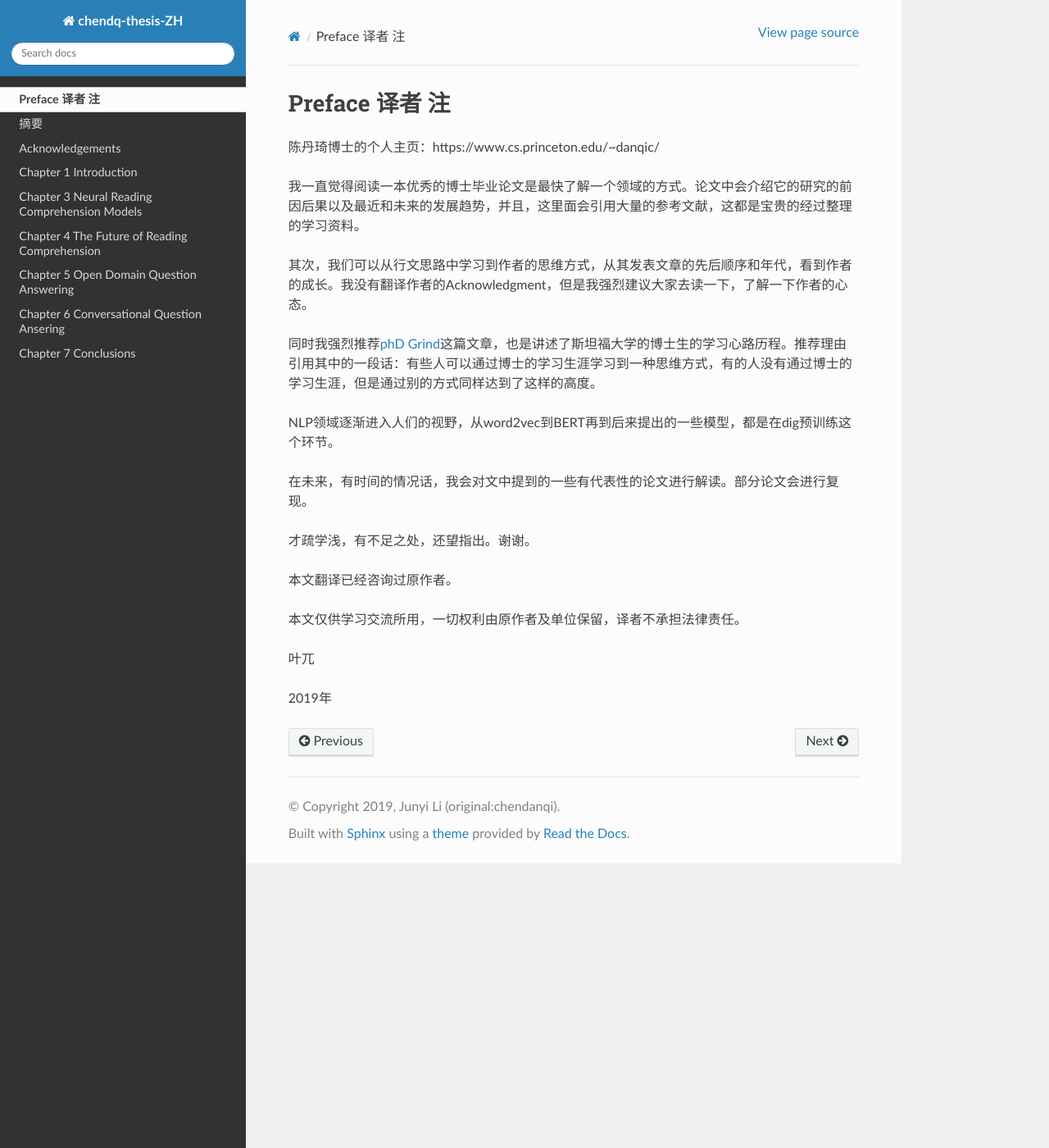
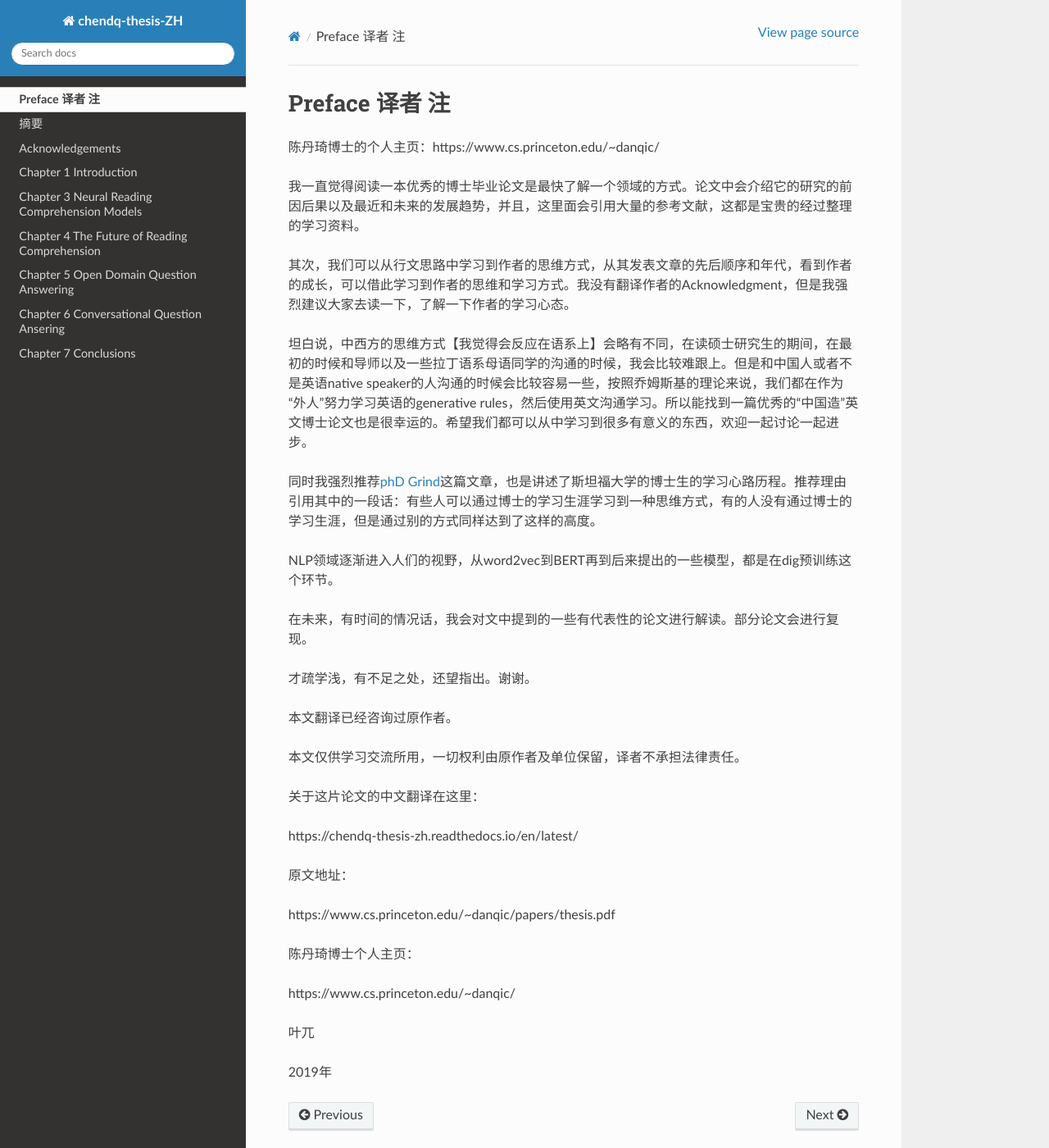
Before and after one commit to DukeEnglish/chendq-thesis-ZH, a Sphinx documentation site: the page built from source/introduction/Preface.md, in a window 1280 px wide and 1400 px high. Shown: the whole window at 82% size. Built offline with Sphinx 7.4.7 and the Read the Docs theme 2.0.0, drawn with Linux system fonts in a browser that asks for light colours; pages that are not in the unit, such as notebooks, are missing from menus.

Commit message:
modify README and preface;

```diff
--- a/source/introduction/Preface.md
+++ b/source/introduction/Preface.md
@@ -4,7 +4,9 @@
 
 我一直觉得阅读一本优秀的博士毕业论文是最快了解一个领域的方式。论文中会介绍它的研究的前因后果以及最近和未来的发展趋势，并且，这里面会引用大量的参考文献，这都是宝贵的经过整理的学习资料。
 
-其次，我们可以从行文思路中学习到作者的思维方式，从其发表文章的先后顺序和年代，看到作者的成长。我没有翻译作者的Acknowledgment，但是我强烈建议大家去读一下，了解一下作者的心态。
+其次，我们可以从行文思路中学习到作者的思维方式，从其发表文章的先后顺序和年代，看到作者的成长，可以借此学习到作者的思维和学习方式。我没有翻译作者的Acknowledgment，但是我强烈建议大家去读一下，了解一下作者的学习心态。
+
+坦白说，中西方的思维方式【我觉得会反应在语系上】会略有不同，在读硕士研究生的期间，在最初的时候和导师以及一些拉丁语系母语同学的沟通的时候，我会比较难跟上。但是和中国人或者不是英语native speaker的人沟通的时候会比较容易一些，按照乔姆斯基的理论来说，我们都在作为“外人”努力学习英语的generative rules，然后使用英文沟通学习。所以能找到一篇优秀的“中国造”英文博士论文也是很幸运的。希望我们都可以从中学习到很多有意义的东西，欢迎一起讨论一起进步。
 
 同时我强烈推荐[phD Grind](http://www.pgbovine.net/PhD-memoir.htm)这篇文章，也是讲述了斯坦福大学的博士生的学习心路历程。推荐理由引用其中的一段话：有些人可以通过博士的学习生涯学习到一种思维方式，有的人没有通过博士的学习生涯，但是通过别的方式同样达到了这样的高度。
 
@@ -20,6 +22,18 @@ NLP领域逐渐进入人们的视野，从word2vec到BERT再到后来提出的
 
 
 
+关于这片论文的中文翻译在这里：
+
+https://chendq-thesis-zh.readthedocs.io/en/latest/
+
+原文地址：
+
+https://www.cs.princeton.edu/~danqic/papers/thesis.pdf
+
+陈丹琦博士个人主页：
+
+https://www.cs.princeton.edu/~danqic/
+
 
 
 叶兀
```
Also changed, not shown: README.md (+19 -1 lines), 1 other file.
